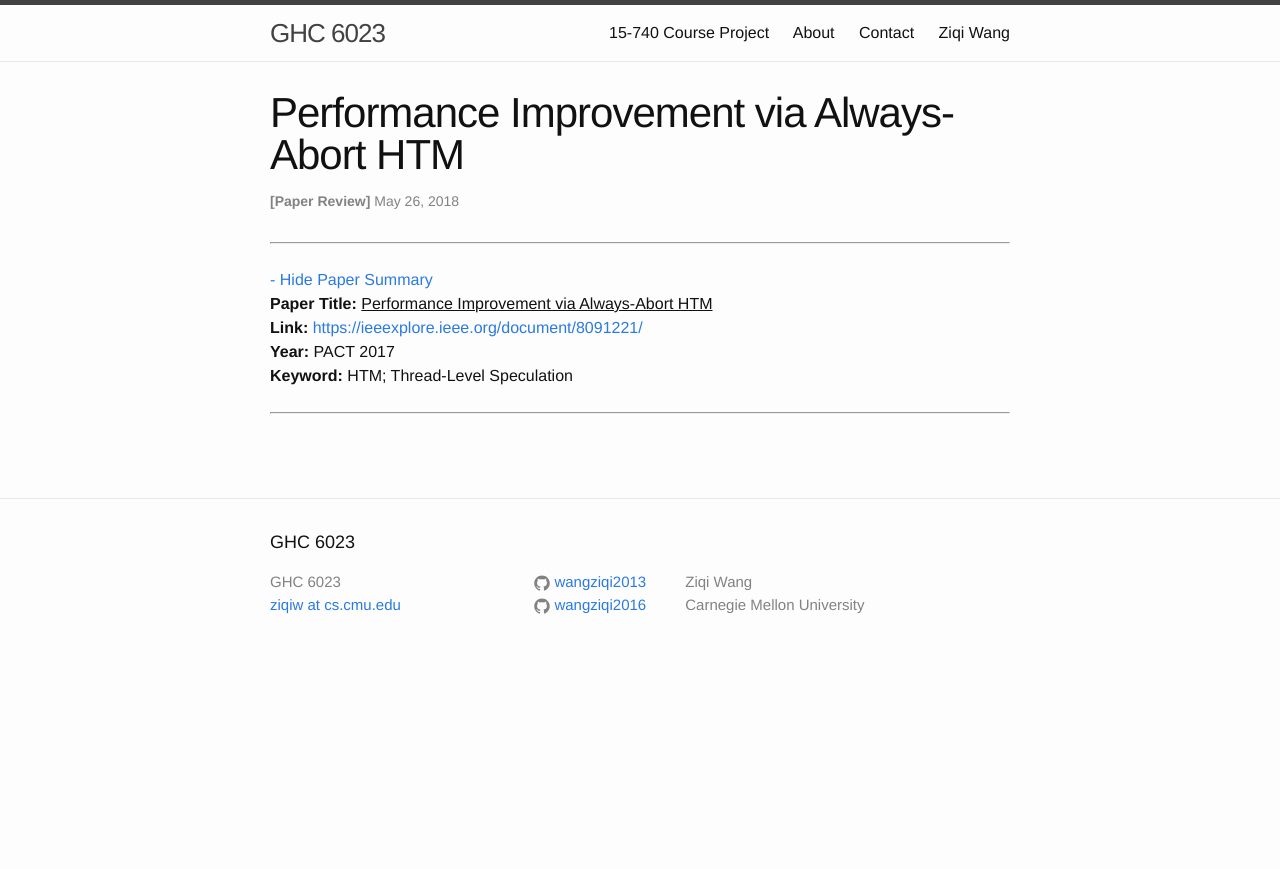
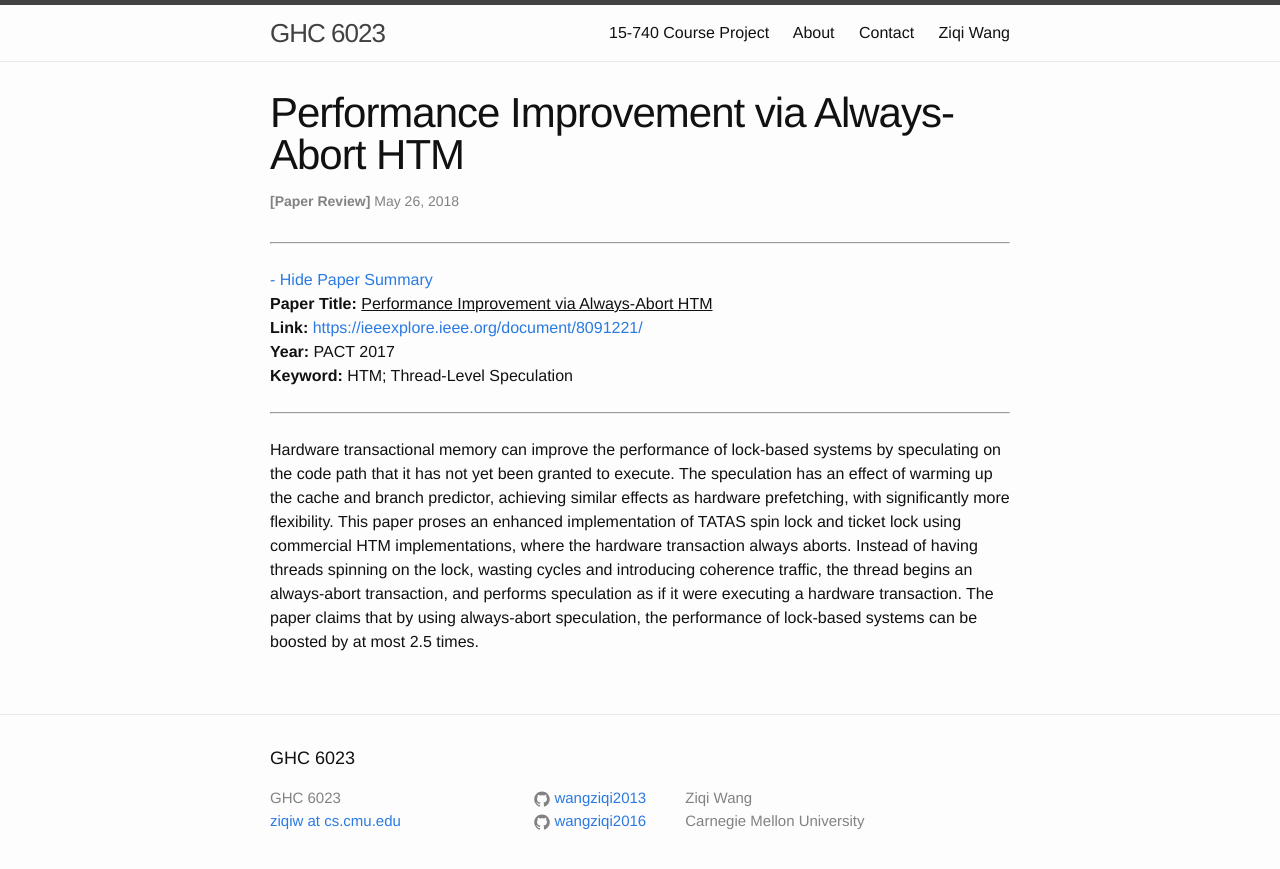
Before and after one commit to wangziqi2013/wangziqi2013.github.io, a Jekyll site: the page built from _posts/2018-05-26-Perf-Improv-via-aahtm.markdown, in a window 1280 px wide. Shown: the top 869 px of the page. Built offline with Jekyll 4.4.1, drawn with Linux system fonts in a browser that asks for light colours.

Commit message:
Finish first paragraph

```diff
--- a/_posts/2018-05-26-Perf-Improv-via-aahtm.markdown
+++ b/_posts/2018-05-26-Perf-Improv-via-aahtm.markdown
@@ -12,3 +12,12 @@ htm_cd:
 htm_cr:
 version_mgmt:
 ---
+
+Hardware transactional memory can improve the performance of lock-based systems by speculating on
+the code path that it has not yet been granted to execute. The speculation has an effect of warming
+up the cache and branch predictor, achieving similar effects as hardware prefetching, with significantly
+more flexibility. This paper proses an enhanced implementation of TATAS spin lock and ticket lock using
+commercial HTM implementations, where the hardware transaction always aborts. Instead of having threads
+spinning on the lock, wasting cycles and introducing coherence traffic, the thread begins an always-abort
+transaction, and performs speculation as if it were executing a hardware transaction. The paper claims that
+by using always-abort speculation, the performance of lock-based systems can be boosted by at most 2.5 times.
```
Also changed, not shown: _posts/2018-05-25-Coherence-Protocol-for-Translarent-Management-of-Scratchpad-Memories-in-Shared-Memory-Manycore-Arch.markdown (line endings or trailing spaces).
